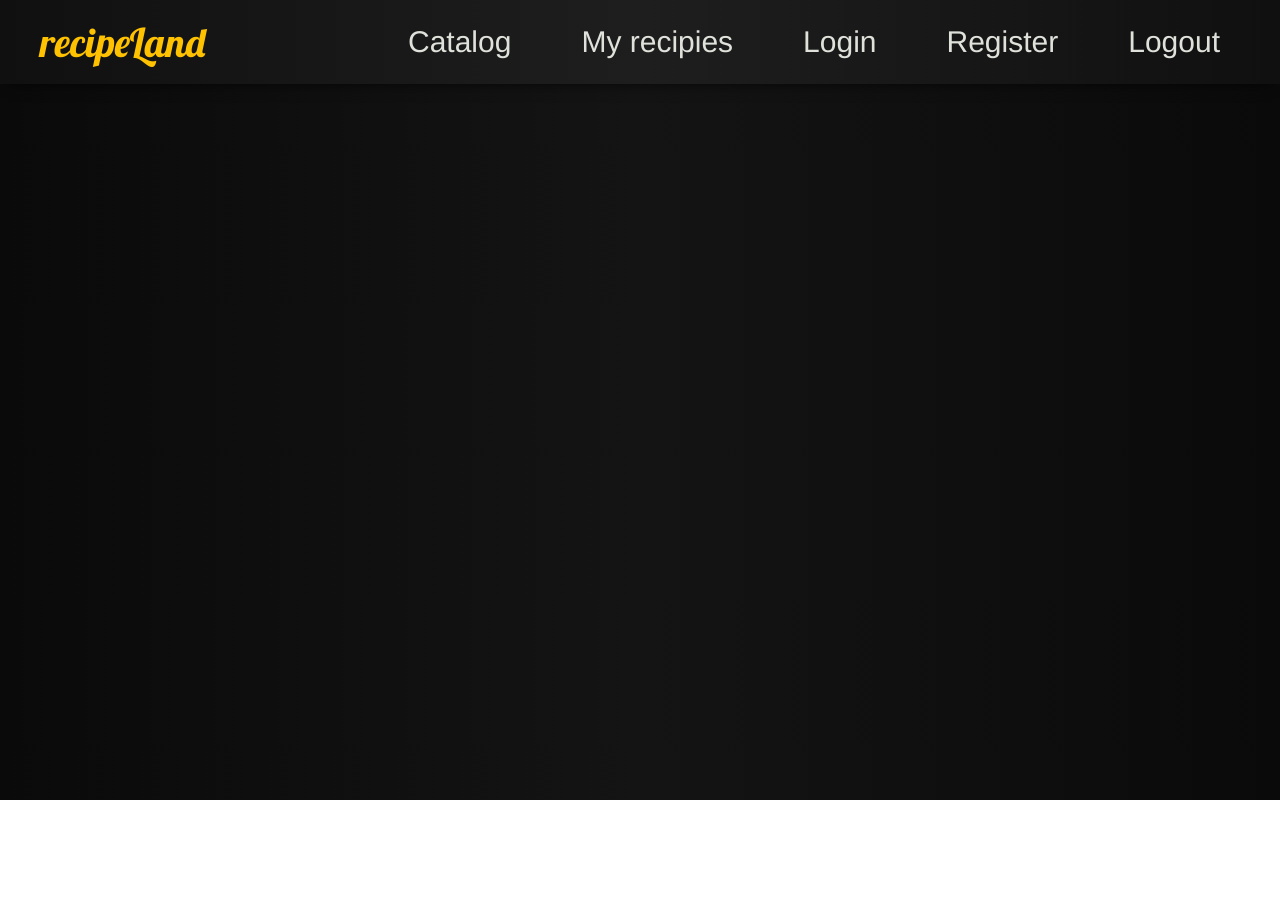
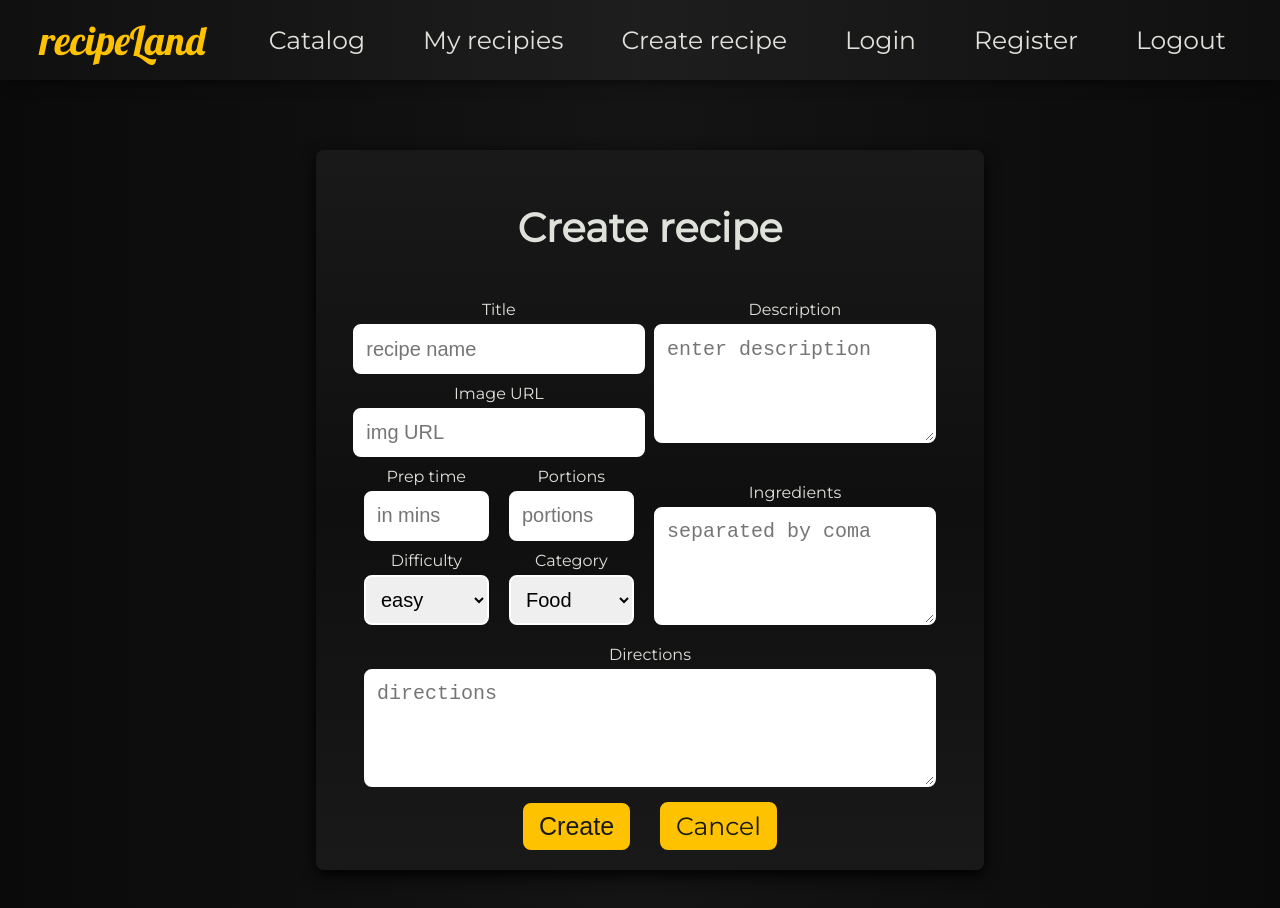
Before and after one commit to grishO92/recipe-app, a React (Create React App) app: page /create in a window 1280 px wide. Shown: the top 908 px of the page. Before the commit the page ends 800 px from the top, so only its background shows below. Built offline with nearby package versions, Linux system fonts and the light colour scheme.

Commit message:
updated Create component

```diff
--- a/src/App.css
+++ b/src/App.css
@@ -1,7 +1,13 @@
-@import url('https://fonts.googleapis.com/css2?family=Lobster&display=swap');
+@import url('https://fonts.googleapis.com/css2?family=Lobster&family=Montserrat&display=swap');
+
+* {
+  -webkit-box-sizing: border-box;
+  -moz-box-sizing: border-box;
+  box-sizing: border-box;
+}
 
 body {
-  font-family: Helvetica, sans-serif;
+  font-family: 'Montserrat', sans-serif;
   margin: 0 auto;
   width: 1300px;
   background: linear-gradient(
--- a/src/App.js
+++ b/src/App.js
@@ -7,6 +7,7 @@ import { Header } from './components/Header/Header';
 import { Login } from './components/Login/Login';
 import { MyRecipies } from './components/MyRecipies/MyRecipies';
 import { Register } from './components/Register/Register';
+import { Create } from './components/Create/Create';
 
 function App() {
   return (
@@ -14,7 +15,8 @@ function App() {
       <Header className="header" />
       <Content>
         <Routes>
-          <Route path="/catalog" element={<Catalog />} />
+          <Route path="/" element={<Catalog />} />
+          <Route path="/create" element={<Create />} />
           <Route path="/login" element={<Login />} />
           <Route path="/register" element={<Register />} />
           <Route path="/my-recipies" element={<MyRecipies />} />
--- a/src/components/Catalog/Catalog.js
+++ b/src/components/Catalog/Catalog.js
@@ -21,5 +21,5 @@ const Wrapper = styled.div`
   margin: 0rem;
   gap: 2rem;
   grid-template-columns: repeat(auto-fill, minmax(300px, 1fr));
-  grid-auto-rows: 400px;
+  grid-auto-rows: 350px;
 `;
--- /dev/null
+++ b/src/components/Create/Create.js
@@ -0,0 +1,270 @@
+import { Link } from 'react-router-dom';
+import styled from 'styled-components';
+
+export const Create = () => {
+  return (
+    <Wrapper>
+      <form className="create">
+        <h2>Create recipe</h2>
+        <section className="form-groups">
+          <article className="form-group-one">
+            <section className="form-group-one-left-section">
+              <article className="form-group-one-left-section-first">
+                <section className="inputs">
+                  <label htmlFor="title">Title</label>
+                  <input
+                    type="text"
+                    id="title"
+                    placeholder="recipe name"
+                    name="title"
+                  />
+                </section>
+                <section className="inputs">
+                  <label htmlFor="imgUrl">Image URL</label>
+                  <input
+                    type="text"
+                    id="imgUrl"
+                    placeholder="img URL"
+                    name="imgUrl"
+                  />
+                </section>
+              </article>
+              <article className="form-group-one-left-section-second">
+                <section className="form-group-one-left-section-second-sub">
+                  <article className="form-group-one-left-section-second-sub-article">
+                    <label htmlFor="prepTime">Prep time</label>
+                    <input
+                      className="form-group-one-left-section-second-sub-article-input"
+                      type="number"
+                      id="prepTime"
+                      placeholder="in mins"
+                      name="prepTime"
+                    />
+                  </article>
+                  <article className="form-group-one-left-section-second-sub-article">
+                    <label htmlFor="portions">Portions</label>
+                    <input
+                      className="form-group-one-left-section-second-sub-article-input"
+                      type="number"
+                      id="portions"
+                      placeholder="portions"
+                      name="portions"
+                    />
+                  </article>
+                </section>
+                <section className="form-group-one-left-section-second-sub">
+                  <article className="form-group-one-left-section-second-sub-article">
+                    <label htmlFor="level">Difficulty</label>
+                    <select
+                      className="form-group-one-left-section-second-sub-article-input"
+                      id="level"
+                      type="text"
+                      name="level"
+                    >
+                      <option>easy</option>
+                      <option>medium</option>
+                      <option>hard</option>
+                    </select>
+                  </article>
+
+                  <article className="form-group-one-left-section-second-sub-article">
+                    <label htmlFor="category">Category</label>
+                    <select
+                      className="form-group-one-left-section-second-sub-article-input"
+                      id="category"
+                      type="text"
+                      name="category"
+                    >
+                      <option>Food</option>
+                      <option>Drink</option>
+                    </select>
+                  </article>
+                </section>
+              </article>
+            </section>
+
+            <section className="form-group-one-right-section">
+              <section className="inputs">
+                <label htmlFor="description">Description</label>
+                <textarea
+                  rows="4"
+                  type="text"
+                  id="description"
+                  placeholder="enter description"
+                  name="description"
+                />
+              </section>
+              <section className="inputs">
+                <label htmlFor="category">Ingredients</label>
+                <textarea
+                  rows="4"
+                  type="text"
+                  id="ingredients"
+                  placeholder="separated by coma"
+                  name="ingredients"
+                />
+              </section>
+            </section>
+          </article>
+
+          <article className="form-group-two">
+            <label htmlFor="directions">Directions</label>
+            <textarea
+              rows="4"
+              type="text"
+              id="directions"
+              placeholder="directions"
+              name="directions"
+            />
+          </article>
+        </section>
+
+        <section className="form-buttons">
+          <button className="form-buttons-createbtn" type="submit">
+            Create
+          </button>
+          <Link className="form-buttons-cancelBtn" to="/catalog">
+            Cancel
+          </Link>
+        </section>
+      </form>
+    </Wrapper>
+  );
+};
+
+const Wrapper = styled.section`
+  display: flex;
+  justify-content: center;
+
+  .create {
+    box-shadow: 0px 5px 15px 0px black;
+    min-width: 600px;
+    height: auto;
+    padding: 20px 3rem;
+    display: flex;
+    justify-content: center;
+    align-items: center;
+    flex-direction: column;
+    gap: 15px;
+    background: linear-gradient(
+      0deg,
+      rgba(25, 25, 25, 1) 0%,
+      rgba(15, 15, 15, 1) 50%,
+      rgba(25, 25, 25, 1) 100%
+    );
+
+    color: #dfe2db;
+    border-radius: 8px;
+
+    h2 {
+      display: flex;
+      justify-content: center;
+      font-size: 40px;
+    }
+
+    .form-groups {
+      display: flex;
+      flex-direction: column;
+      gap: 20px;
+      align-items: center;
+
+      input,
+      textarea,
+      select {
+        padding: 0.7rem;
+        font-size: 20px;
+        border-radius: 8px;
+        border: 2px solid white;
+
+        &:focus {
+          outline: none;
+          border-radius: 8px;
+          border: 2px solid rgb(255, 194, 0);
+        }
+      }
+
+      .form-group-one {
+        display: flex;
+        gap: 20px;
+
+        .inputs {
+          display: flex;
+          flex-direction: column;
+          align-items: center;
+          gap: 5px;
+        }
+
+        .form-group-one-left-section {
+          display: flex;
+          flex-direction: column;
+          gap: 10px;
+
+          .form-group-one-left-section-first {
+            display: flex;
+            flex-direction: column;
+            gap: 10px;
+            width: 270px;
+          }
+
+          .form-group-one-left-section-second {
+            display: flex;
+            flex-direction: column;
+            gap: 10px;
+
+            .form-group-one-left-section-second-sub {
+              display: flex;
+              justify-content: space-evenly;
+              gap: 20px;
+
+              .form-group-one-left-section-second-sub-article {
+                display: flex;
+                flex-direction: column;
+                align-items: center;
+                gap: 5px;
+
+                .form-group-one-left-section-second-sub-article-input {
+                  width: 125px;
+                }
+              }
+            }
+          }
+        }
+
+        .form-group-one-right-section {
+          display: flex;
+          flex-direction: column;
+          justify-content: space-between;
+        }
+      }
+
+      .form-group-two {
+        display: flex;
+        flex-direction: column;
+        width: 100%;
+        text-align: center;
+        gap: 5px;
+      }
+    }
+
+    .form-buttons {
+      display: flex;
+      justify-content: center;
+      align-items: center;
+      text-align: center;
+      cursor: pointer;
+      gap: 30px;
+
+      .form-buttons-createbtn,
+      .form-buttons-cancelBtn {
+        text-decoration: none;
+        padding: 7px 14px;
+        font-size: 25px;
+        border-radius: 8px;
+        border: 2px solid rgb(255, 194, 0);
+        background: rgb(255, 194, 0);
+        color: #191919;
+        cursor: pointer;
+      }
+    }
+  }
+`;
--- a/src/components/Header/Header.js
+++ b/src/components/Header/Header.js
@@ -6,12 +6,16 @@ export const Header = () => {
     <NavWrapper>
       <Logo>recipeLand</Logo>
       <NavBtns>
-        <NavLink className="btn" to="/catalog">
+        <NavLink className="btn" to="/">
           Catalog
         </NavLink>
         <NavLink className="btn" to="/my-recipies">
           My recipies
         </NavLink>
+        <NavLink className="btn" to="/create">
+          Create recipe
+        </NavLink>
+
         <NavLink className="btn" to="/login">
           Login
         </NavLink>
@@ -36,13 +40,13 @@ const NavWrapper = styled.header`
   display: flex;
   justify-content: space-between;
   align-items: center;
-  font-size: 30px;
+  font-size: 25px;
   padding: 15px 40px;
   background: linear-gradient(
     90deg,
-    rgba(16, 16, 16, 1) 0%,
-    rgba(30, 30, 30, 1) 50%,
-    rgba(16, 16, 16, 1) 100%
+    rgba(16, 16, 16, 0.99) 0%,
+    rgba(30, 30, 30, 0.99) 50%,
+    rgba(16, 16, 16, 0.99) 100%
   );
 `;
 
@@ -57,7 +61,7 @@ const NavBtns = styled.nav`
   gap: 30px;
 
   .btn {
-    padding: 10px 20px;
+    padding: 7px 14px;
     border-radius: 8px;
     text-decoration: none;
     color: #dfe2db;
--- a/src/components/Login/Login.js
+++ b/src/components/Login/Login.js
@@ -5,7 +5,7 @@ export const Login = () => {
   return (
     <Wrapper>
       <Form className="login">
-        <h2>Login form</h2>
+        <h2>Login into account</h2>
         <input type="text" placeholder="Enter Email" required />
         <input type="password" placeholder="Enter Password" required />
         <button type="submit">Log in</button>
@@ -26,7 +26,7 @@ const Wrapper = styled.div`
 
 const Form = styled.form`
   box-shadow: 0px 5px 15px 0px black;
-  width: 350px;
+  width: 500px;
   height: auto;
   padding: 20px 60px;
   display: flex;
@@ -57,14 +57,14 @@ const Form = styled.form`
     &:focus {
       outline: none;
       border-radius: 8px;
-      border: 2px solid rgb(95, 211, 95);
+      border: 2px solid rgb(255, 194, 0);
     }
   }
   button {
     padding: 0.5rem;
     font-size: 25px;
     border-radius: 8px;
-    border: 2px solid #fff055;
+    border: 2px solid rgb(255, 194, 0);
     background: rgb(255, 194, 0);
     color: #191919;
     cursor: pointer;
--- a/src/components/MyRecipies/MyRecipies.js
+++ b/src/components/MyRecipies/MyRecipies.js
@@ -1,3 +1,20 @@
+import styled from 'styled-components';
+import { RecipeCard } from '../Partial/RecipeCard';
+
 export const MyRecipies = () => {
-  return <div>My recipies</div>;
+  return (
+    <Wrapper>
+      <RecipeCard />
+      <RecipeCard />
+    </Wrapper>
+  );
 };
+
+const Wrapper = styled.div`
+  margin-top: 100px;
+  display: grid;
+  margin: 0rem;
+  gap: 2rem;
+  grid-template-columns: repeat(auto-fill, minmax(300px, 1fr));
+  grid-auto-rows: 350px;
+`;
--- a/src/components/Partial/RecipeCard.js
+++ b/src/components/Partial/RecipeCard.js
@@ -47,7 +47,7 @@ const Card = styled.div`
       hsl(0 0% 0%/1)
     );
     padding: 20px;
-    border-radius: 0.5rem;
+    border-radius: 8px;
     display: flex;
     justify-content: center;
     align-items: center;
@@ -59,11 +59,11 @@ const Card = styled.div`
       color: #dfe2db;
     }
     .btn {
-      padding: 0.4rem;
+      font-size: 20px;
+      padding: 7px 14px;
       color: #191919;
       text-decoration: none;
-      border-radius: 0.5rem;
-      /* border: 0.1rem solid #fff055; */
+      border-radius: 8px;
       background: rgb(255, 194, 0);
     }
   }
```
Also changed, not shown: src/components/Register/Register.js (+4 -4 lines).
